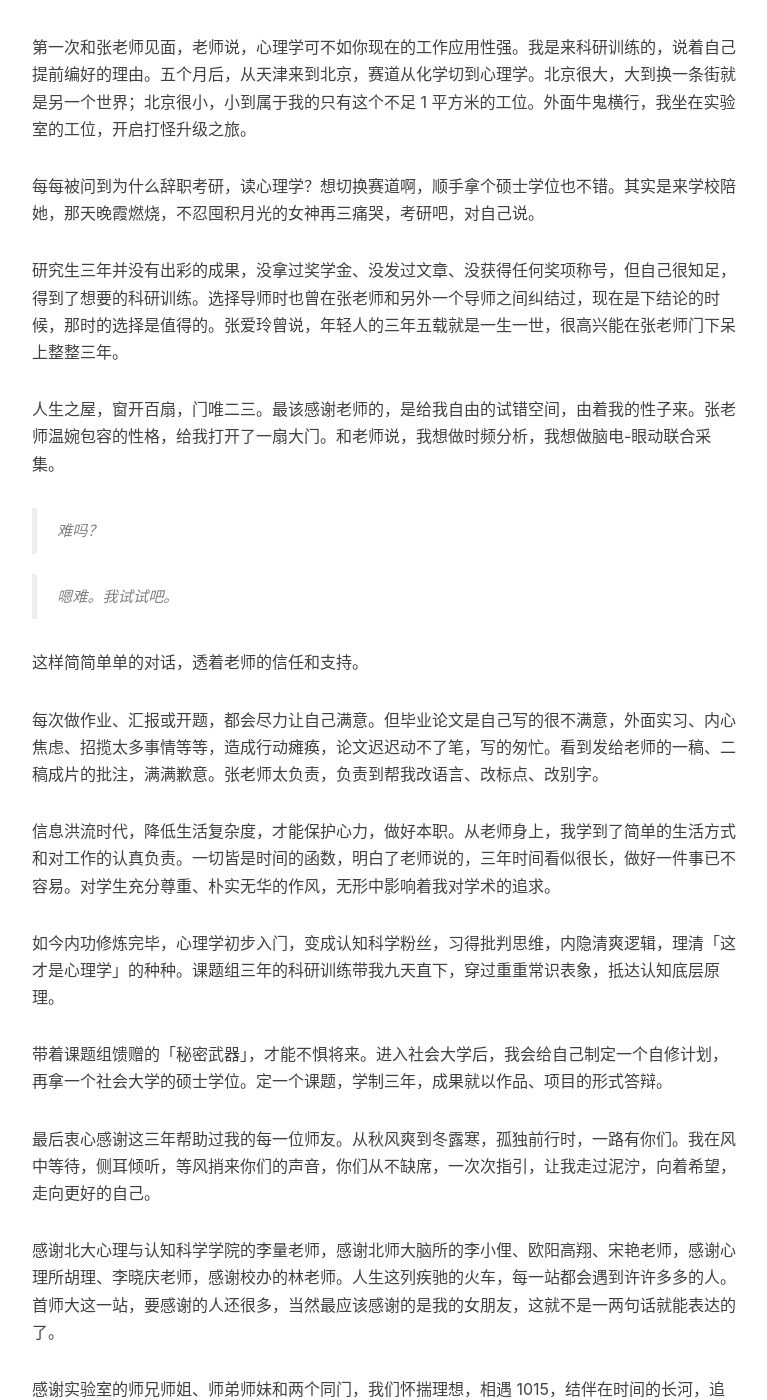
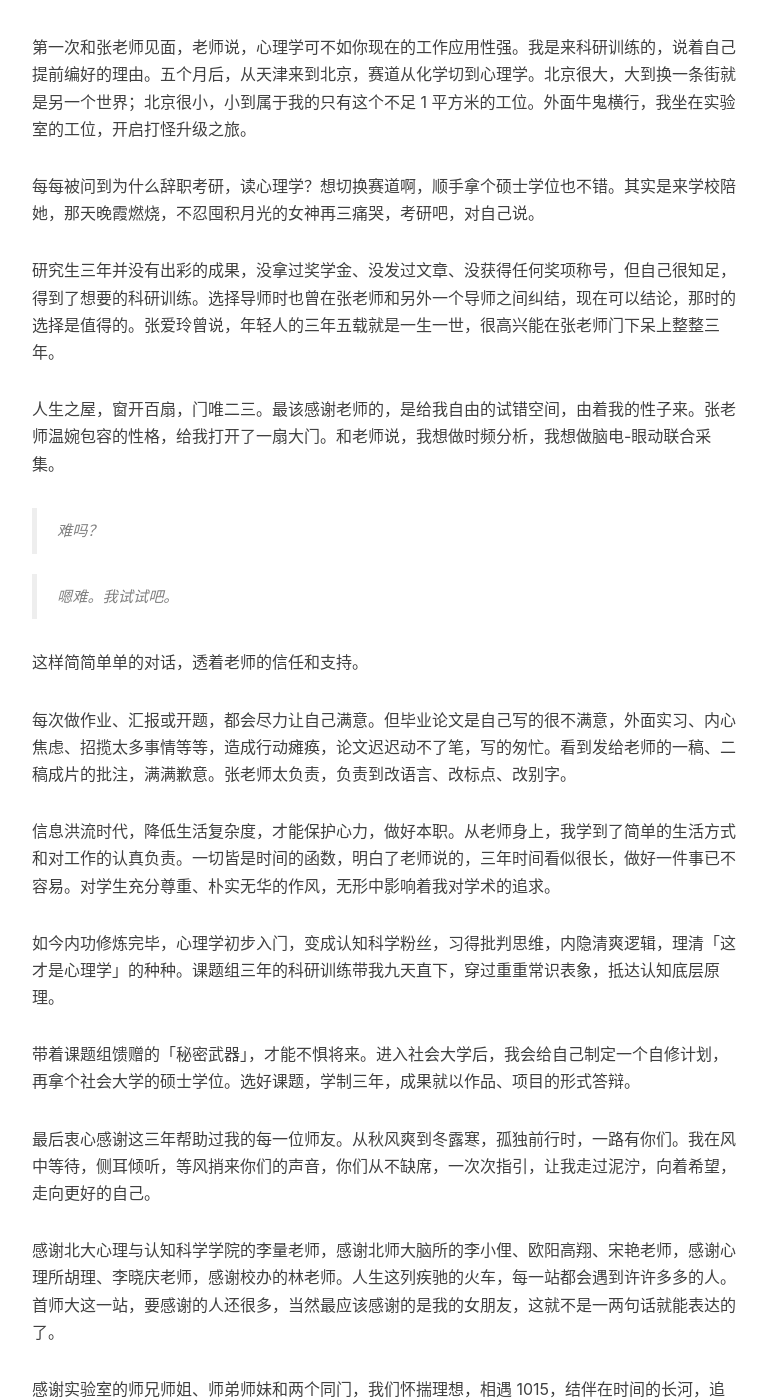
Before and after one commit to zapp926/blog, a Jekyll site: the page built from _posts/2019-05-07-graduate.md, in a window 1280 px wide and 1400 px high, scrolled down 707 px. Shown: the whole window, without its empty margins (233-1000 px from the left). Built offline with Jekyll 4.4.1, drawn with Linux system fonts in a browser that asks for light colours; nearby versions of some CDN libraries; comment, search, counter and statistics services are not loaded.

Commit message:
Update 2019-05-07-graduate.md

```diff
--- a/_posts/2019-05-07-graduate.md
+++ b/_posts/2019-05-07-graduate.md
@@ -17,7 +17,7 @@ tags:
 
 每每被问到为什么辞职考研，读心理学？想切换赛道啊，顺手拿个硕士学位也不错。其实是来学校陪她，那天晚霞燃烧，不忍囤积月光的女神再三痛哭，考研吧，对自己说。
 
-研究生三年并没有出彩的成果，没拿过奖学金、没发过文章、没获得任何奖项称号，但自己很知足，得到了想要的科研训练。选择导师时也曾在张老师和另外一个导师之间纠结过，现在是下结论的时候，那时的选择是值得的。张爱玲曾说，年轻人的三年五载就是一生一世，很高兴能在张老师门下呆上整整三年。
+研究生三年并没有出彩的成果，没拿过奖学金、没发过文章、没获得任何奖项称号，但自己很知足，得到了想要的科研训练。选择导师时也曾在张老师和另外一个导师之间纠结，现在可以结论，那时的选择是值得的。张爱玲曾说，年轻人的三年五载就是一生一世，很高兴能在张老师门下呆上整整三年。
 
 人生之屋，窗开百扇，门唯二三。最该感谢老师的，是给我自由的试错空间，由着我的性子来。张老师温婉包容的性格，给我打开了一扇大门。和老师说，我想做时频分析，我想做脑电-眼动联合采集。
 
@@ -27,13 +27,13 @@ tags:
 
 这样简简单单的对话，透着老师的信任和支持。
 
-每次做作业、汇报或开题，都会尽力让自己满意。但毕业论文是自己写的很不满意，外面实习、内心焦虑、招揽太多事情等等，造成行动瘫痪，论文迟迟动不了笔，写的匆忙。看到发给老师的一稿、二稿成片的批注，满满歉意。张老师太负责，负责到帮我改语言、改标点、改别字。
+每次做作业、汇报或开题，都会尽力让自己满意。但毕业论文是自己写的很不满意，外面实习、内心焦虑、招揽太多事情等等，造成行动瘫痪，论文迟迟动不了笔，写的匆忙。看到发给老师的一稿、二稿成片的批注，满满歉意。张老师太负责，负责到改语言、改标点、改别字。
 
 信息洪流时代，降低生活复杂度，才能保护心力，做好本职。从老师身上，我学到了简单的生活方式和对工作的认真负责。一切皆是时间的函数，明白了老师说的，三年时间看似很长，做好一件事已不容易。对学生充分尊重、朴实无华的作风，无形中影响着我对学术的追求。
 
 如今内功修炼完毕，心理学初步入门，变成认知科学粉丝，习得批判思维，内隐清爽逻辑，理清「这才是心理学」的种种。课题组三年的科研训练带我九天直下，穿过重重常识表象，抵达认知底层原理。
 
-带着课题组馈赠的「秘密武器」，才能不惧将来。进入社会大学后，我会给自己制定一个自修计划，再拿一个社会大学的硕士学位。定一个课题，学制三年，成果就以作品、项目的形式答辩。
+带着课题组馈赠的「秘密武器」，才能不惧将来。进入社会大学后，我会给自己制定一个自修计划，再拿个社会大学的硕士学位。选好课题，学制三年，成果就以作品、项目的形式答辩。
 
 最后衷心感谢这三年帮助过我的每一位师友。从秋风爽到冬露寒，孤独前行时，一路有你们。我在风中等待，侧耳倾听，等风捎来你们的声音，你们从不缺席，一次次指引，让我走过泥泞，向着希望，走向更好的自己。
 
```
